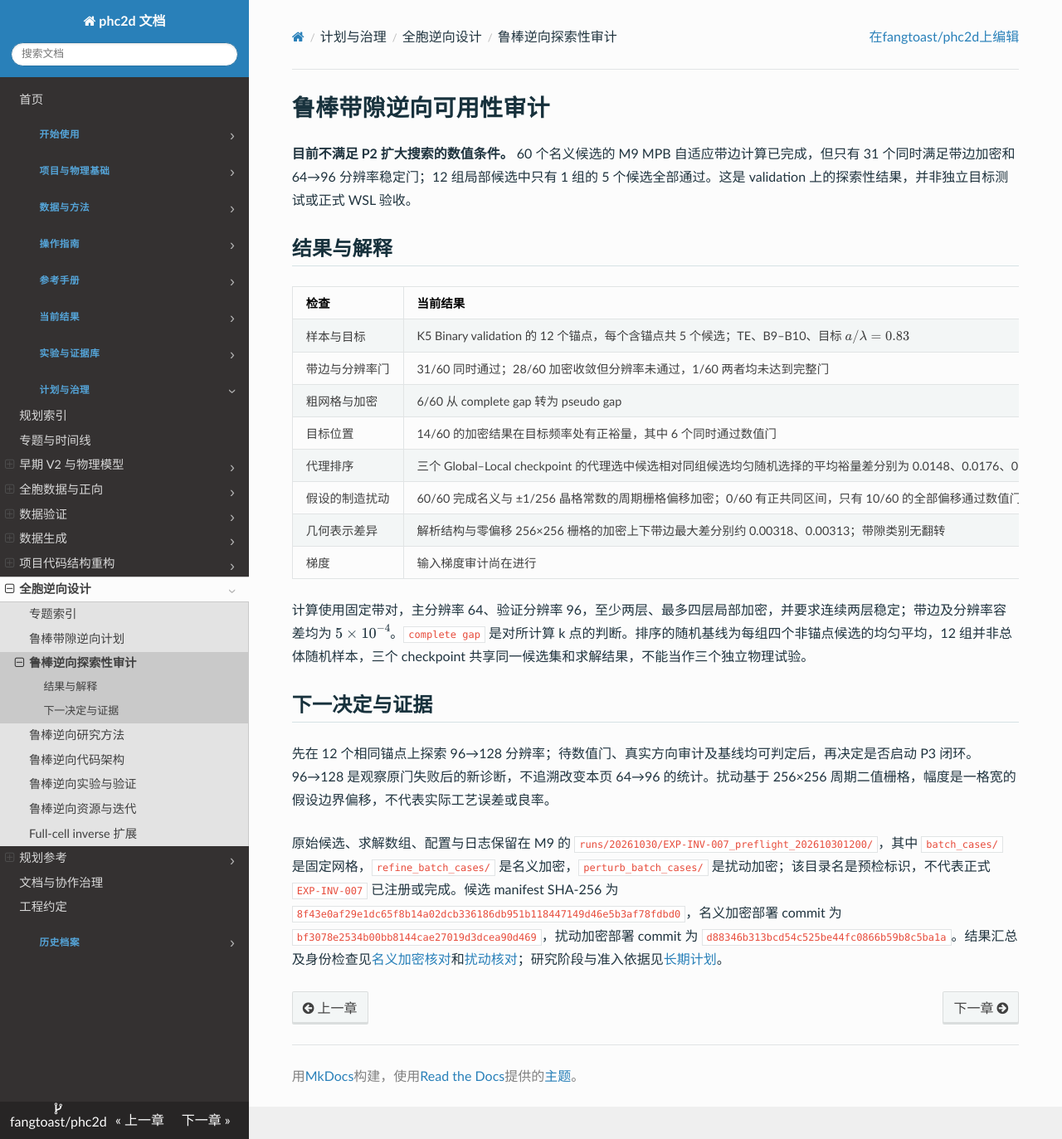
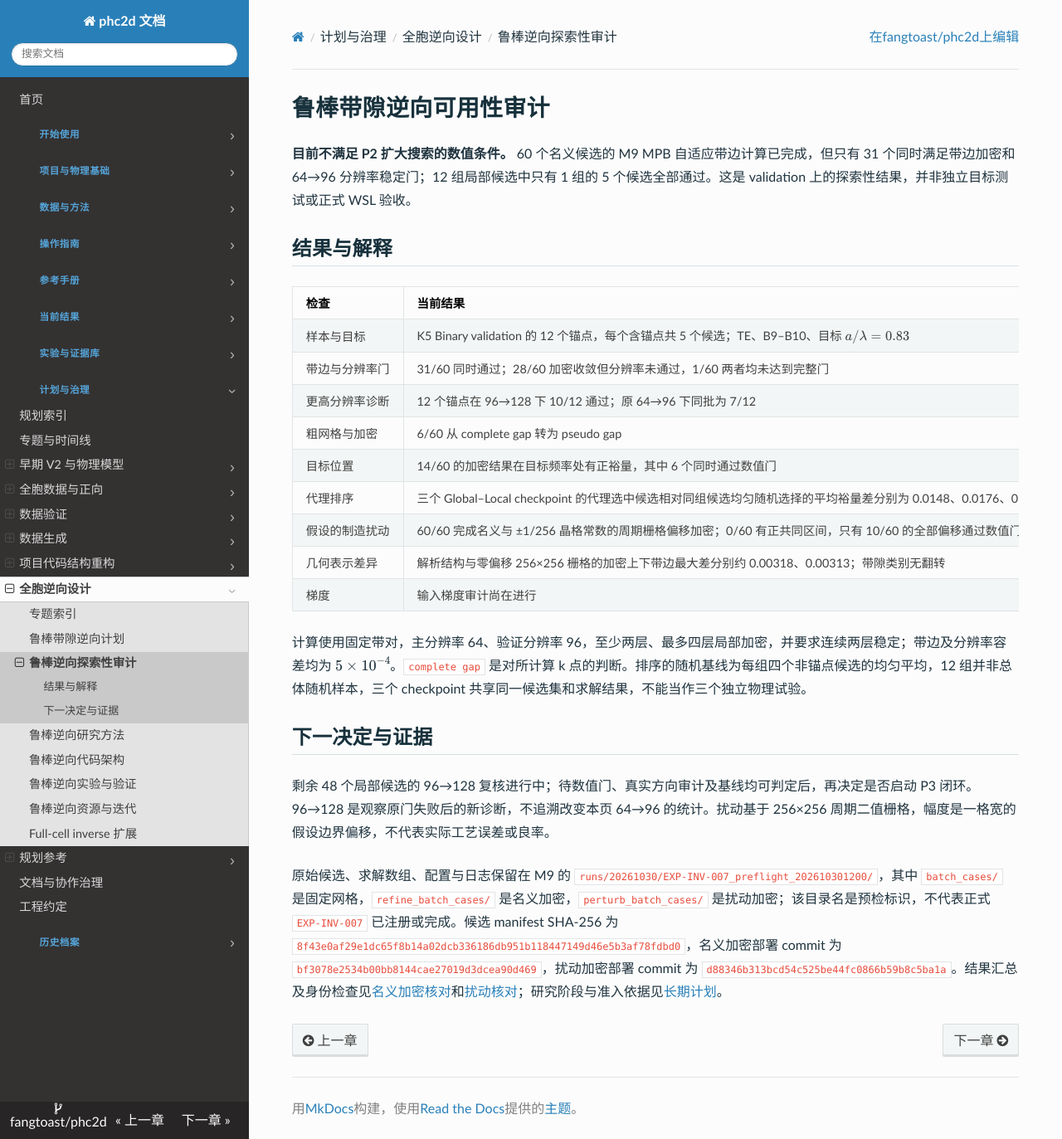
Before and after one commit to fangtoast/phc2d, an MkDocs documentation site: the page built from docs/results/inverse/鲁棒带隙逆向可用性审计.md, in a window 1280 px wide and 1373 px high. Shown: the whole window at 83% size. Built offline with MkDocs 1.6.1, drawn with Linux system fonts in a browser that asks for light colours.

Commit message:
Record higher resolution inverse pilot

```diff
--- a/docs/results/inverse/鲁棒带隙逆向可用性审计.md
+++ b/docs/results/inverse/鲁棒带隙逆向可用性审计.md
@@ -35,6 +35,7 @@ source_artifacts:
 |---|---|---|
 | 样本与目标 | K5 Binary validation 的 12 个锚点，每个含锚点共 5 个候选；TE、B9–B10、目标 $a/\lambda=0.83$ | 样本与频率在查看开发分布后确定，不是预注册测试 |
 | 带边与分辨率门 | 31/60 同时通过；28/60 加密收敛但分辨率未通过，1/60 两者均未达到完整门 | 主要瓶颈是当前结构上的分辨率，而非求解任务失败 |
+| 更高分辨率诊断 | 12 个锚点在 96→128 下 10/12 通过；原 64→96 下同批为 7/12 | 4 个由失败转为通过、1 个由通过转为失败；并非所有结构均收敛 |
 | 粗网格与加密 | 6/60 从 complete gap 转为 pseudo gap | 固定 81 点会给部分候选产生错误的带隙判断 |
 | 目标位置 | 14/60 的加密结果在目标频率处有正裕量，其中 6 个同时通过数值门 | 这些是有限局部 k 搜索结果，不证明连续 BZ 全局极值 |
 | 代理排序 | 三个 Global–Local checkpoint 的代理选中候选相对同组候选均匀随机选择的平均裕量差分别为 0.0148、0.0176、0.0196 | 包含未通过数值门的候选，仅作探索性描述，不能证明可靠优势 |
@@ -46,6 +47,6 @@ source_artifacts:
 
 ## 下一决定与证据
 
-先在 12 个相同锚点上探索 96→128 分辨率；待数值门、真实方向审计及基线均可判定后，再决定是否启动 P3 闭环。96→128 是观察原门失败后的新诊断，不追溯改变本页 64→96 的统计。扰动基于 256×256 周期二值栅格，幅度是一格宽的假设边界偏移，不代表实际工艺误差或良率。
+剩余 48 个局部候选的 96→128 复核进行中；待数值门、真实方向审计及基线均可判定后，再决定是否启动 P3 闭环。96→128 是观察原门失败后的新诊断，不追溯改变本页 64→96 的统计。扰动基于 256×256 周期二值栅格，幅度是一格宽的假设边界偏移，不代表实际工艺误差或良率。
 
 原始候选、求解数组、配置与日志保留在 M9 的 `runs/20261030/EXP-INV-007_preflight_202610301200/`，其中 `batch_cases/` 是固定网格，`refine_batch_cases/` 是名义加密，`perturb_batch_cases/` 是扰动加密；该目录名是预检标识，不代表正式 `EXP-INV-007` 已注册或完成。候选 manifest SHA-256 为 `8f43e0af29e1dc65f8b14a02dcb336186db951b118447149d46e5b3af78fdbd0`，名义加密部署 commit 为 `bf3078e2534b00bb8144cae27019d3dcea90d469`，扰动加密部署 commit 为 `d88346b313bcd54c525be44fc0866b59b8c5ba1a`。结果汇总及身份检查见[名义加密核对](../../../src/phc2d/inverse/audit_refined_reconcile.py)和[扰动核对](../../../src/phc2d/inverse/audit_perturb_reconcile.py)；研究阶段与准入依据见[长期计划](../../planning/鲁棒带隙逆向/实验与验证.md)。
```
